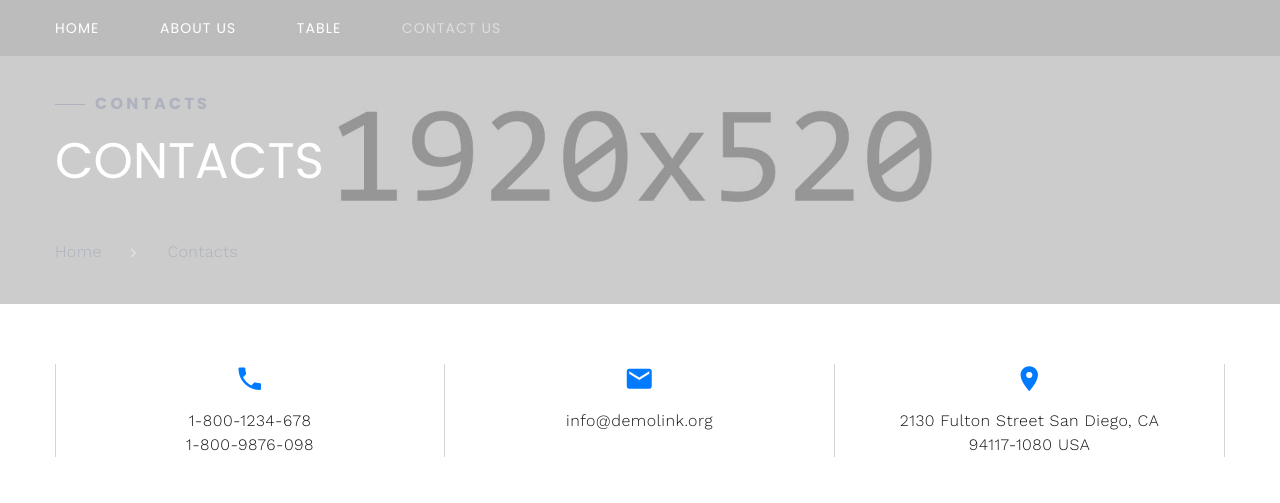
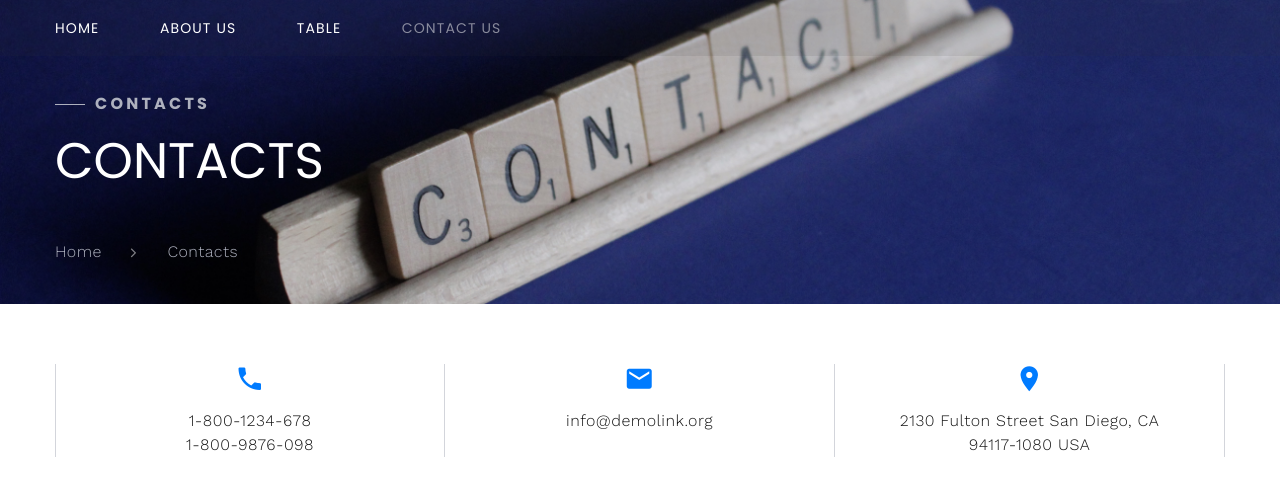
Before and after one commit to FikriNur10/python-kelompok3, a Flask app: page /contact in a window 1280 px wide. Shown: the part 118-621 px from the top of the page. Run offline with Flask 3, Linux system fonts and the light colour scheme; some libraries are stand-ins or nearby versions.

Commit message:
style(contacts): add new background picture

```diff
--- a/templates/pages/contacts.html
+++ b/templates/pages/contacts.html
@@ -2,7 +2,7 @@
 {% block content %}
     <!-- Breadcrumbs -->
     <section class="section novi-background breadcrumbs-custom bg-image context-dark"
-      style="background-image: url(static/images/breadcrumbs-image-1.jpg);">
+      style="background-image: url(static/images/contact.jpg);">
       <div class="breadcrumbs-custom-inner">
         <div class="container breadcrumbs-custom-container">
           <div class="breadcrumbs-custom-main">
```
Also changed, not shown: static/images/contact.jpg (added).
